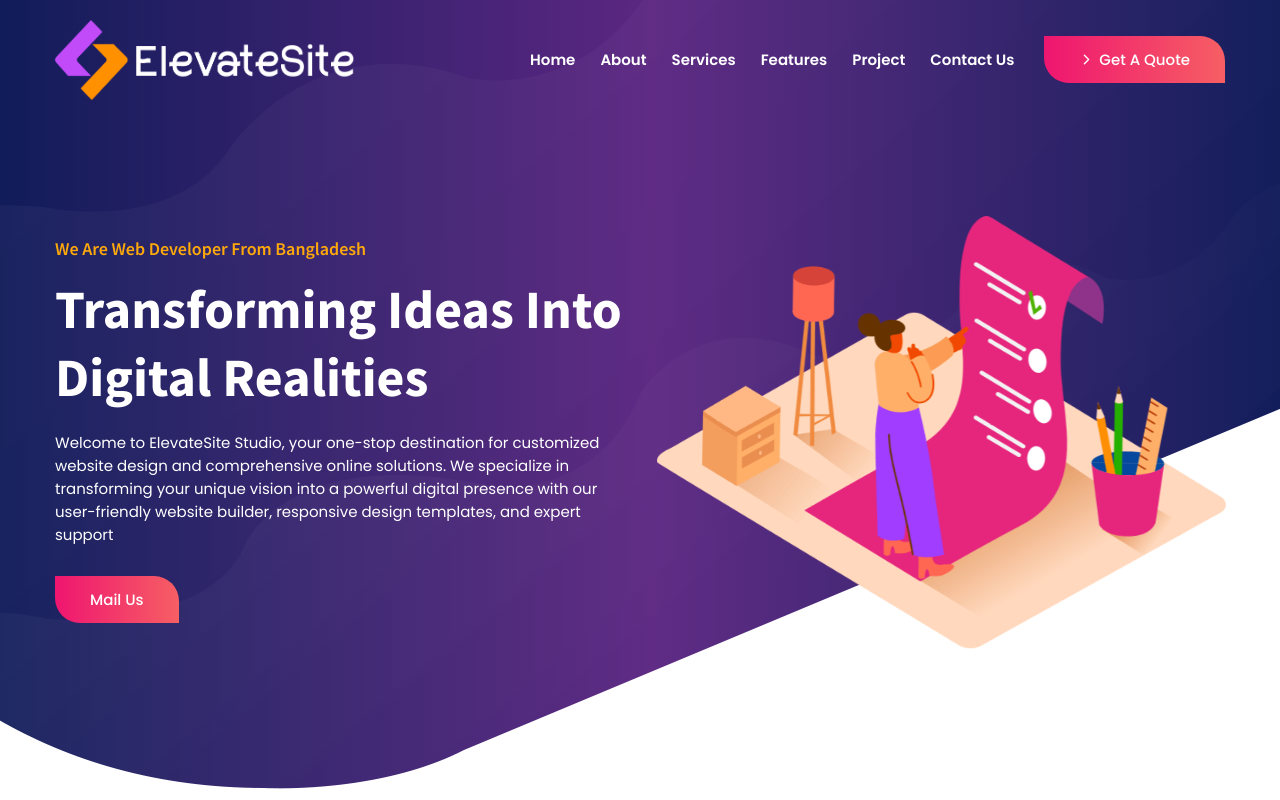
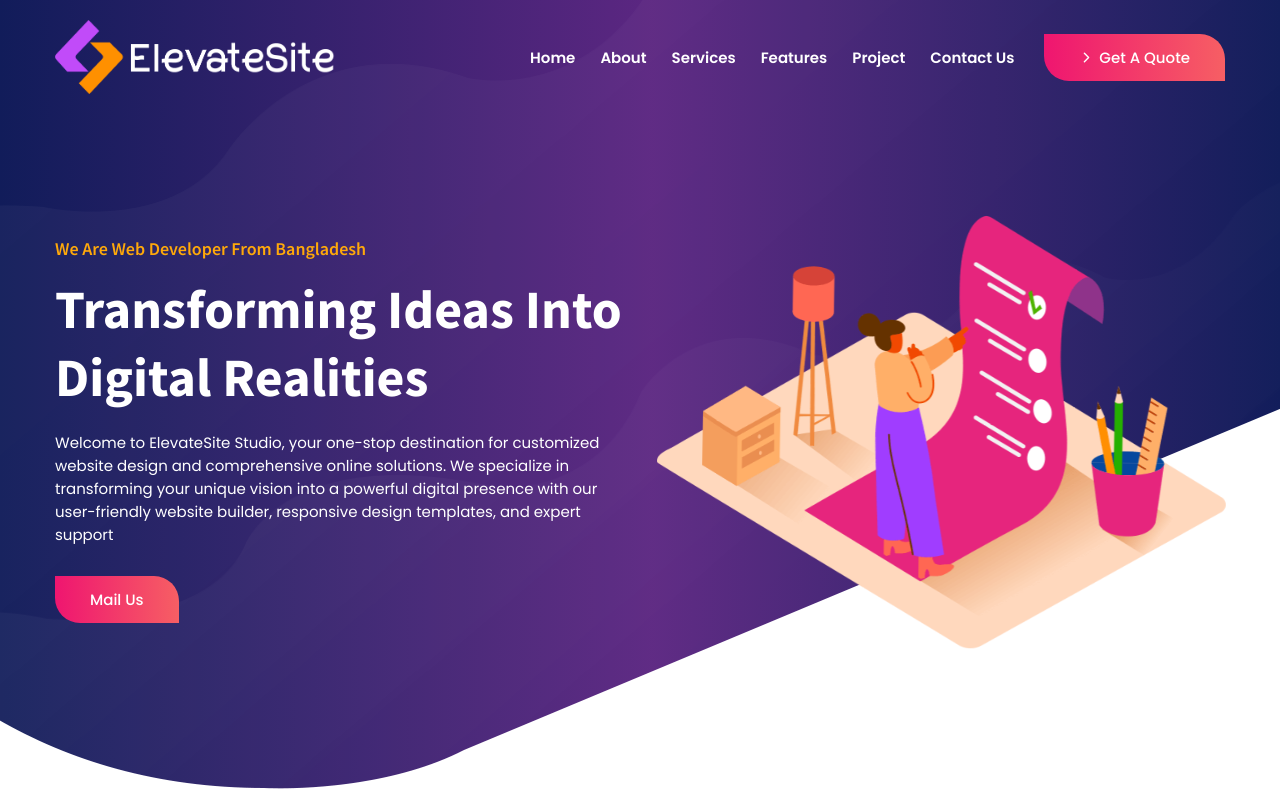
Before and after one commit to tanvirasif55/agency-landing, a plain HTML site: page index.html in a window 1280 px wide. Shown: the top 800 px of the page. Drawn offline with nearby package versions, Linux system fonts and the light colour scheme.

Commit message:
Update index.html

```diff
--- a/index.html
+++ b/index.html
@@ -37,7 +37,7 @@
     <div class="container">
 
       <a href="#" class="logo">
-        <img src="./assets/images/new-logo.png" width="300" height="40" alt="logo">
+        <img src="./assets/images/new-logo.png" width="280" height="32" alt="logo">
       </a>
 
       <div class="overlay" data-overlay></div>
```
